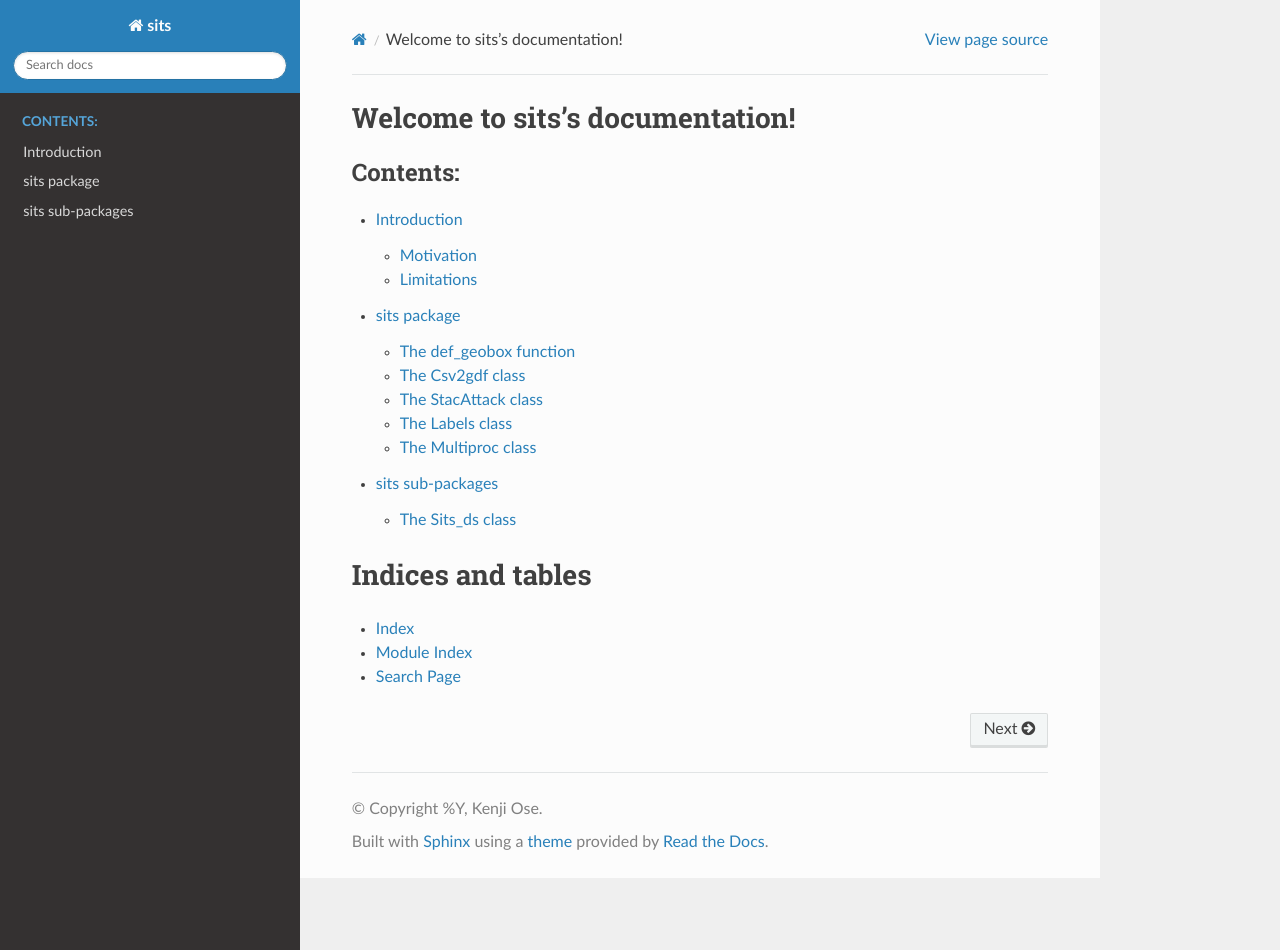
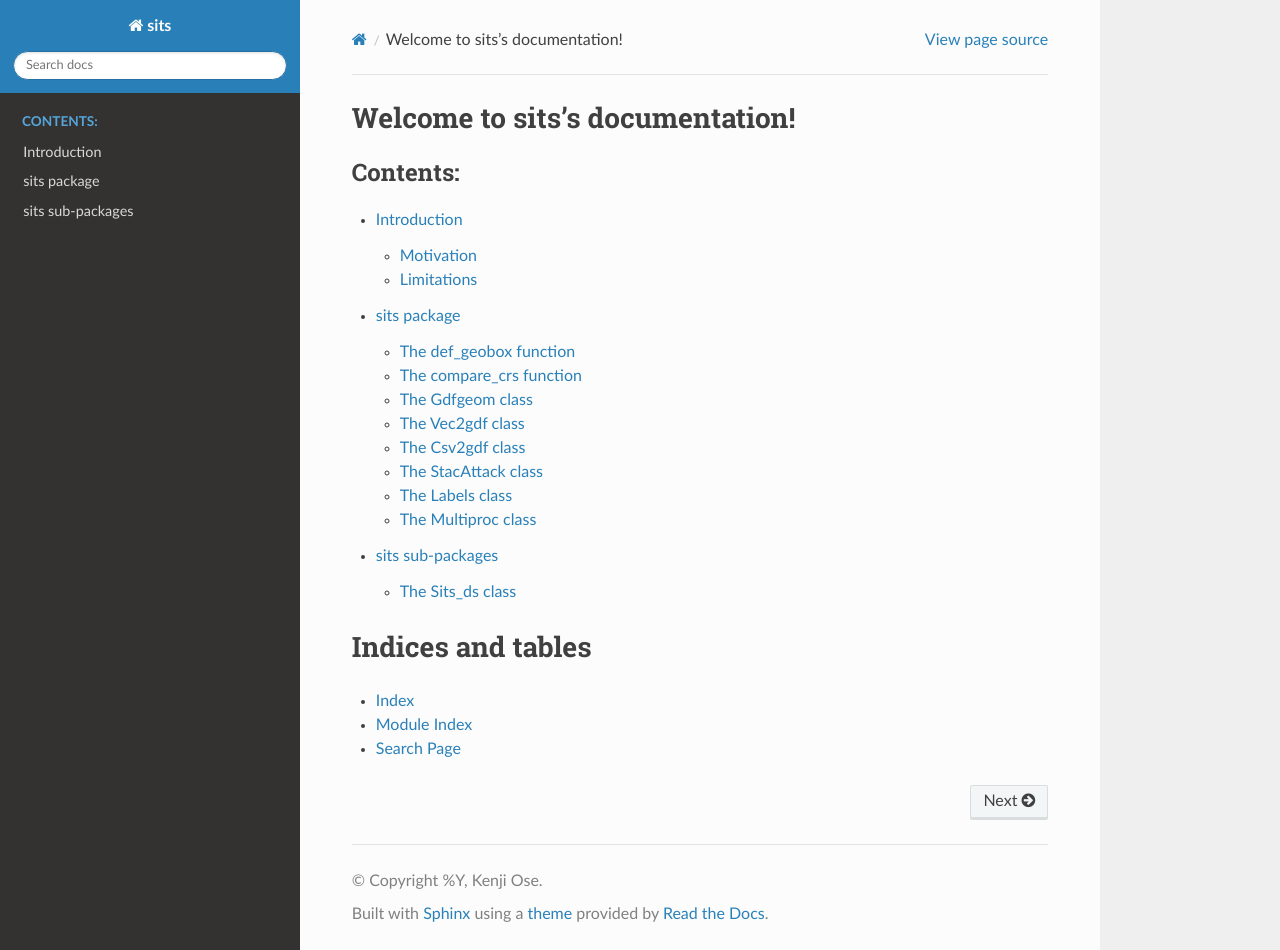
Before and after one commit to kenoz/SITS_utils, a Sphinx documentation site: the page built from docs/source/index.rst, in a window 1280 px wide and 950 px high. Built offline with Sphinx 7.4.7 and the Read the Docs theme 3.1.0, drawn with Linux system fonts in a browser that asks for light colours; pages that are not in the unit, such as notebooks, are missing from menus.

Commit message:
update docs

```diff
--- a/docs/source/sits.rst
+++ b/docs/source/sits.rst
@@ -4,6 +4,24 @@ sits package
 The def_geobox function
 ***********************
 .. autofunction:: SITS.def_geobox
+
+The compare_crs function
+***********************
+.. autofunction:: SITS.compare_crs
+
+The Gdfgeom class
+*****************
+.. autoclass:: SITS.Gdfgeom
+   :members:
+   :undoc-members:
+   :show-inheritance:
+
+The Vec2gdf class
+*****************
+.. autoclass:: SITS.Vec2gdf
+   :members:
+   :undoc-members:
+   :show-inheritance:
 
 The Csv2gdf class
 *****************
```
Also changed, not shown: 13 other files.
